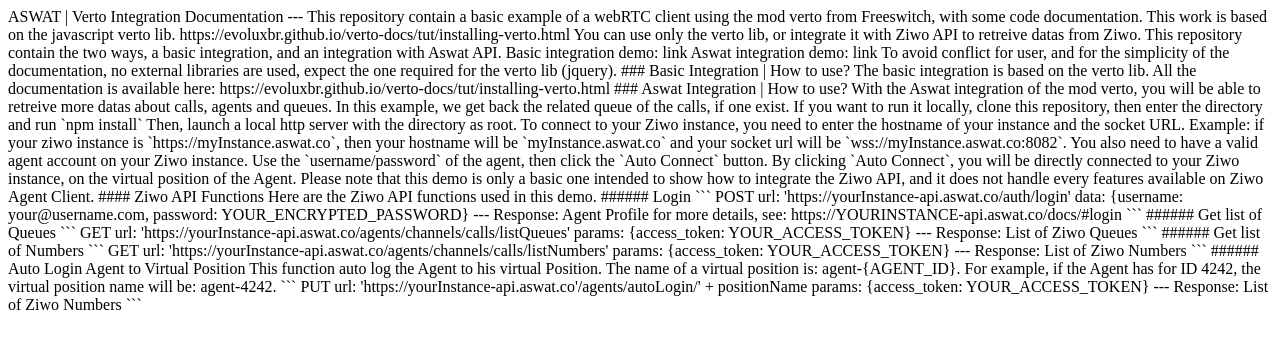
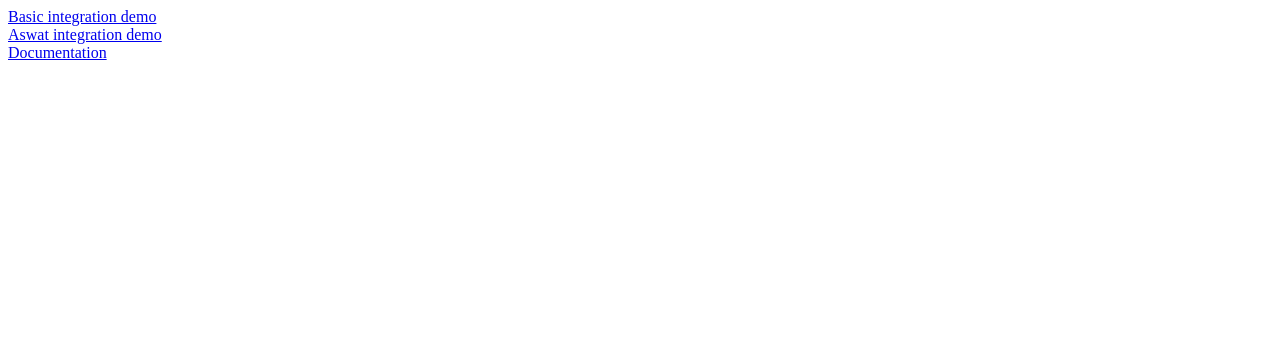
Before and after one commit to ASWATFZLLC/verto-tuto, a website: page index.html in a window 1280 px wide. Drawn offline with Linux system fonts and the light colour scheme.

Commit message:
feat: change index html

````diff
--- a/index.html
+++ b/index.html
@@ -6,87 +6,8 @@
   </head>
 
   <body>
-      ASWAT | Verto Integration Documentation
-      ---
-
-      This repository contain a basic example of a webRTC client using the mod verto from Freeswitch, with some code documentation.
-
-      This work is based on the javascript verto lib. https://evoluxbr.github.io/verto-docs/tut/installing-verto.html
-
-      You can use only the verto lib, or integrate it with Ziwo API to retreive datas from Ziwo.
-
-      This repository contain the two ways, a basic integration, and an integration with Aswat API.
-
-      Basic integration demo: link
-      Aswat integration demo: link
-
-      To avoid conflict for user, and for the simplicity of the documentation, no external libraries are used, expect the one required for the verto lib (jquery).
-
-      ### Basic Integration | How to use?
-
-      The basic integration is based on the verto lib. All the documentation is available here: https://evoluxbr.github.io/verto-docs/tut/installing-verto.html
-
-      ### Aswat Integration | How to use?
-
-      With the Aswat integration of the mod verto, you will be able to retreive more datas about calls, agents and queues.
-      In this example, we get back the related queue of the calls, if one exist.
-
-      If you want to run it locally, clone this repository, then enter the directory and run
-      `npm install`
-
-      Then, launch a local http server with the directory as root.
-
-      To connect to your Ziwo instance, you need to enter the hostname of your instance and the socket URL.
-
-      Example: if your ziwo instance is `https://myInstance.aswat.co`, then your hostname will be `myInstance.aswat.co` and your socket url will be `wss://myInstance.aswat.co:8082`.
-
-      You also need to have a valid agent account on your Ziwo instance. Use the `username/password` of the agent, then click the `Auto Connect` button.
-
-      By clicking `Auto Connect`, you will be directly connected to your Ziwo instance, on the virtual position of the Agent.
-
-      Please note that this demo is only a basic one intended to show how to integrate the Ziwo API, and it does not handle every features available on Ziwo Agent Client.
-
-      #### Ziwo API Functions
-      Here are the Ziwo API functions used in this demo.
-
-      ###### Login
-      ```
-      POST
-      url: 'https://yourInstance-api.aswat.co/auth/login'
-      data: {username: your@username.com, password: YOUR_ENCRYPTED_PASSWORD}
-      ---
-      Response: Agent Profile
-      for more details, see: https://YOURINSTANCE-api.aswat.co/docs/#login
-      ```
-
-      ###### Get list of Queues
-      ```
-      GET
-      url: 'https://yourInstance-api.aswat.co/agents/channels/calls/listQueues'
-      params: {access_token: YOUR_ACCESS_TOKEN}
-      ---
-      Response: List of Ziwo Queues
-      ```
-
-      ###### Get list of Numbers
-      ```
-      GET
-      url: 'https://yourInstance-api.aswat.co/agents/channels/calls/listNumbers'
-      params: {access_token: YOUR_ACCESS_TOKEN}
-      ---
-      Response: List of Ziwo Numbers
-      ```
-
-      ###### Auto Login Agent to Virtual Position
-      This function auto log the Agent to his virtual Position.
-      The name of a virtual position is: agent-{AGENT_ID}.
-      For example, if the Agent has for ID 4242, the virtual position name will be: agent-4242.
-      ```
-      PUT
-      url: 'https://yourInstance-api.aswat.co'/agents/autoLogin/' + positionName
-      params: {access_token: YOUR_ACCESS_TOKEN}
-      ---
-      Response: List of Ziwo Numbers
-      ```
+      <a href="./basic-integration/">Basic integration demo</a><br>
+      <a href="./basic-integration/">Aswat integration demo</a><br>
+      <a href="https://github.com/ASWATFZLLC/verto-tuto">Documentation</a>
   </body>
 </html>
````
